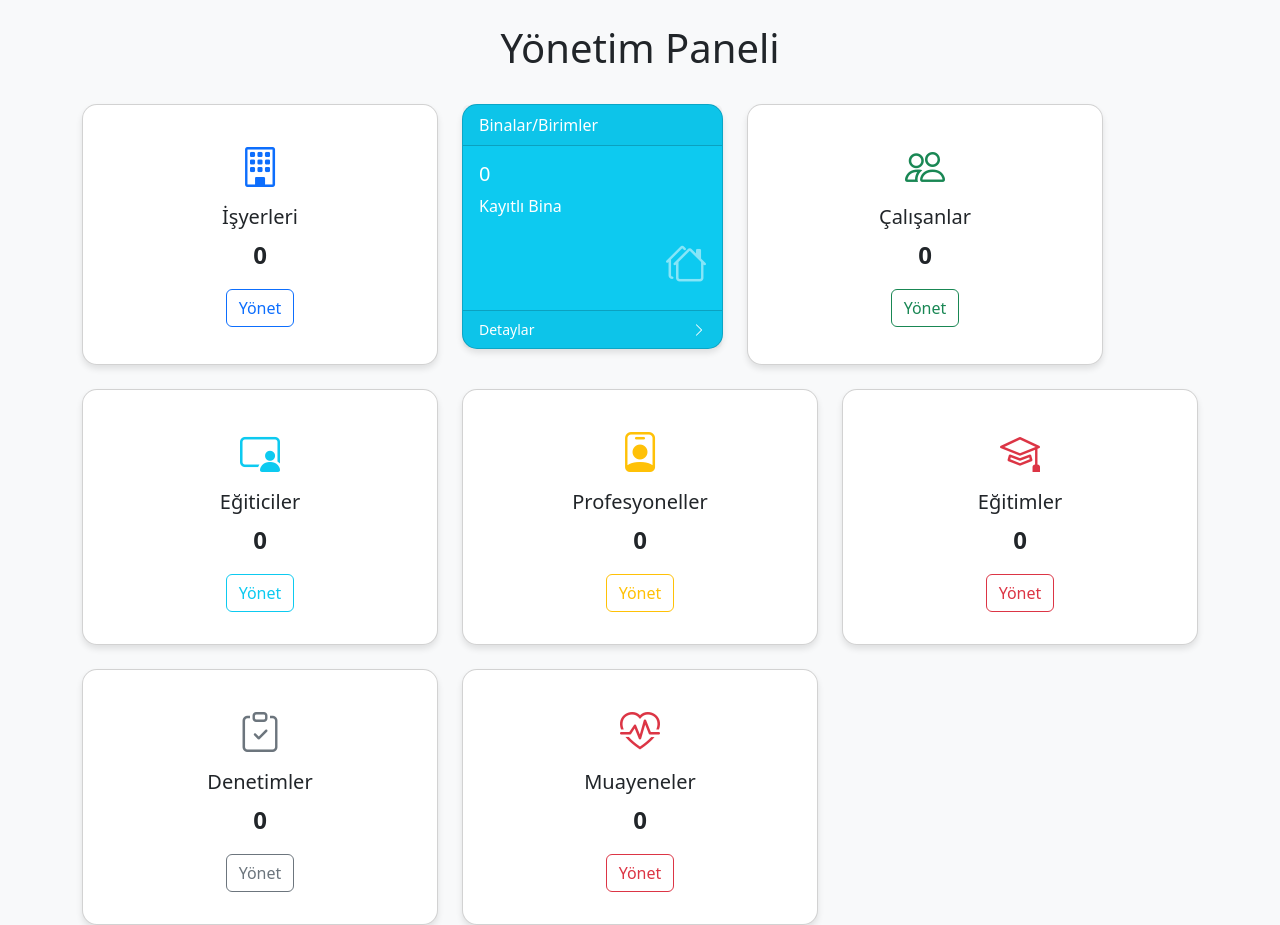
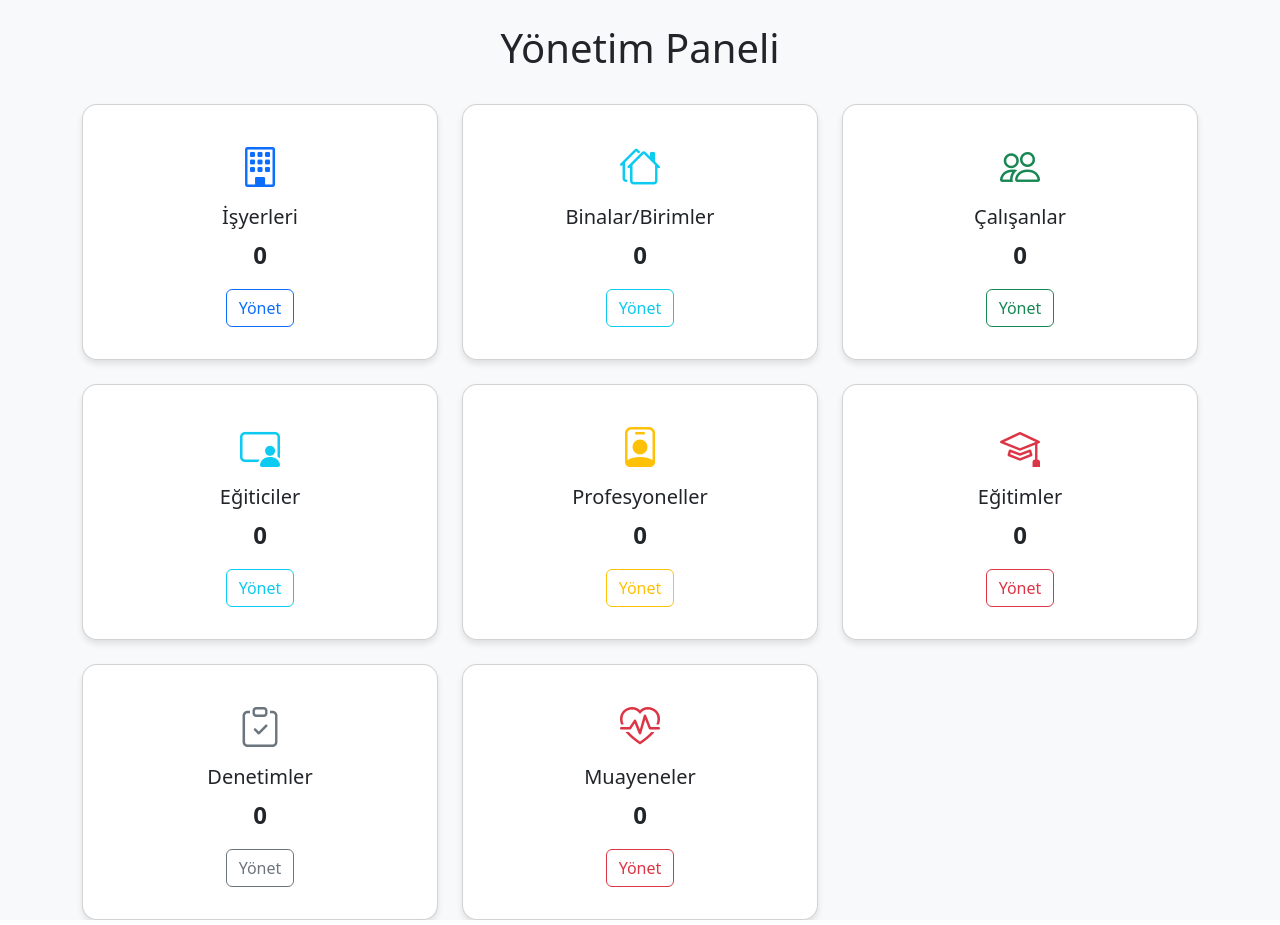
Before and after one commit to sal-keskin/osha-app, a Django app: page / in a window 1280 px wide. Shown: the part 56-981 px from the top of the page. Run offline with Django 4.2, Linux system fonts and the light colour scheme; the visitor is signed in with stand-in values (Sample User, id 1); data that the repository does not hold is empty.

Commit message:
Refine UI and Import logic
- Aligned Facility dashboard card style with other cards.
- Added Uppercase option to CSV Import settings (supports Turkish I/İ).
- Switched Examination list filter from Worker to Workplace.
- Added Education/Examination status columns to the nested worker list in Workplace Edit.
- Updated `dashboard` view context to include `facility_count`.

```diff
--- a/core/templates/core/dashboard.html
+++ b/core/templates/core/dashboard.html
@@ -19,22 +19,18 @@
             </div>
         </div>
     </div>
-        <div class="col-md-3">
-            <div class="card text-white bg-info mb-3">
-                <div class="card-header">Binalar/Birimler</div>
-                <div class="card-body">
-                    <h5 class="card-title">{{ facility_count }}</h5>
-                    <p class="card-text">Kayıtlı Bina</p>
-                    <div class="d-flex justify-content-end">
-                        <i class="bi bi-houses fs-1 text-white-50"></i>
-                    </div>
-                </div>
-                <div class="card-footer d-flex align-items-center justify-content-between">
-                    <a href="{% url 'facility_list' %}" class="text-white text-decoration-none small">Detaylar</a>
-                    <i class="bi bi-chevron-right small text-white"></i>
-                </div>
+
+    <!-- Facility -->
+    <div class="col-md-4 col-sm-6">
+        <div class="card h-100 text-center p-3">
+            <div class="card-body">
+                <i class="bi bi-houses fs-1 text-info"></i>
+                <h5 class="card-title mt-2">Binalar/Birimler</h5>
+                <p class="card-text fs-4 fw-bold">{{ facility_count }}</p>
+                <a href="{% url 'facility_list' %}" class="btn btn-outline-info stretched-link">Yönet</a>
             </div>
         </div>
+    </div>
 
     <!-- Worker -->
     <div class="col-md-4 col-sm-6">
--- a/core/templates/core/import/import_step2.html
+++ b/core/templates/core/import/import_step2.html
@@ -41,6 +41,11 @@
                 </div>
             </div>
 
+            <div class="mb-3 form-check">
+                <input type="checkbox" class="form-check-input" id="uppercase_names" name="uppercase_names" checked>
+                <label class="form-check-label" for="uppercase_names">Metinleri Büyük Harfe Çevir (Uppercase Names)</label>
+            </div>
+
             <div class="d-flex justify-content-between mt-3">
                 <a href="javascript:history.back()" class="btn btn-outline-secondary"><i class="bi bi-arrow-left"></i> Geri</a>
                 <button type="submit" class="btn btn-primary">İleri <i class="bi bi-arrow-right"></i></button>
--- a/core/templates/core/workplace_form.html
+++ b/core/templates/core/workplace_form.html
@@ -76,6 +76,8 @@
                                         <tr>
                                             <th>Ad Soyad</th>
                                             <th>TCKN</th>
+                                            <th>Eğitim Durumu</th>
+                                            <th>Muayene Durumu</th>
                                             <th style="width: 200px;">İşlemler</th>
                                         </tr>
                                     </thead>
@@ -84,6 +86,8 @@
                                         <tr>
                                             <td>{{ worker.name }}</td>
                                             <td>{{ worker.tckn }}</td>
+                                            <td>{{ worker.education_status }}</td>
+                                            <td>{{ worker.examination_status }}</td>
                                             <td>
                                                 <div class="btn-group btn-group-sm">
                                                     <a href="{% url 'worker_update' worker.id %}" class="btn btn-outline-primary">Düzenle</a>
--- a/core/views.py
+++ b/core/views.py
@@ -194,7 +194,8 @@ def generic_import_view(request, model_class, title, list_url_name, step=1):
             settings = {
                 'delimiter': request.POST.get('delimiter', ';'),
                 'date_format': request.POST.get('date_format', '%Y-%m-%d'),
-                'encoding': request.POST.get('encoding', 'utf-8-sig')
+                'encoding': request.POST.get('encoding', 'utf-8-sig'),
+                'uppercase_names': request.POST.get('uppercase_names') == 'on'
             }
             request.session['import_settings'] = settings
             return redirect(f'import_{model_class.__name__.lower()}_step3')
@@ -736,7 +737,7 @@ def inspection_update(request, pk):
 def examination_list(request):
     filter_config = [
         {'field': 'date', 'label': 'Tarih', 'type': 'date'},
-        {'field': 'worker', 'label': 'Çalışan', 'type': 'select'},
+        {'field': 'worker__workplace', 'label': 'İşyeri', 'type': 'select'},
         {'field': 'professional', 'label': 'Hekim', 'type': 'select'},
         {'field': 'decision', 'label': 'Karar', 'type': 'select'},
     ]
```
Also changed, not shown: core/import_utils.py (+7 -1 lines).
